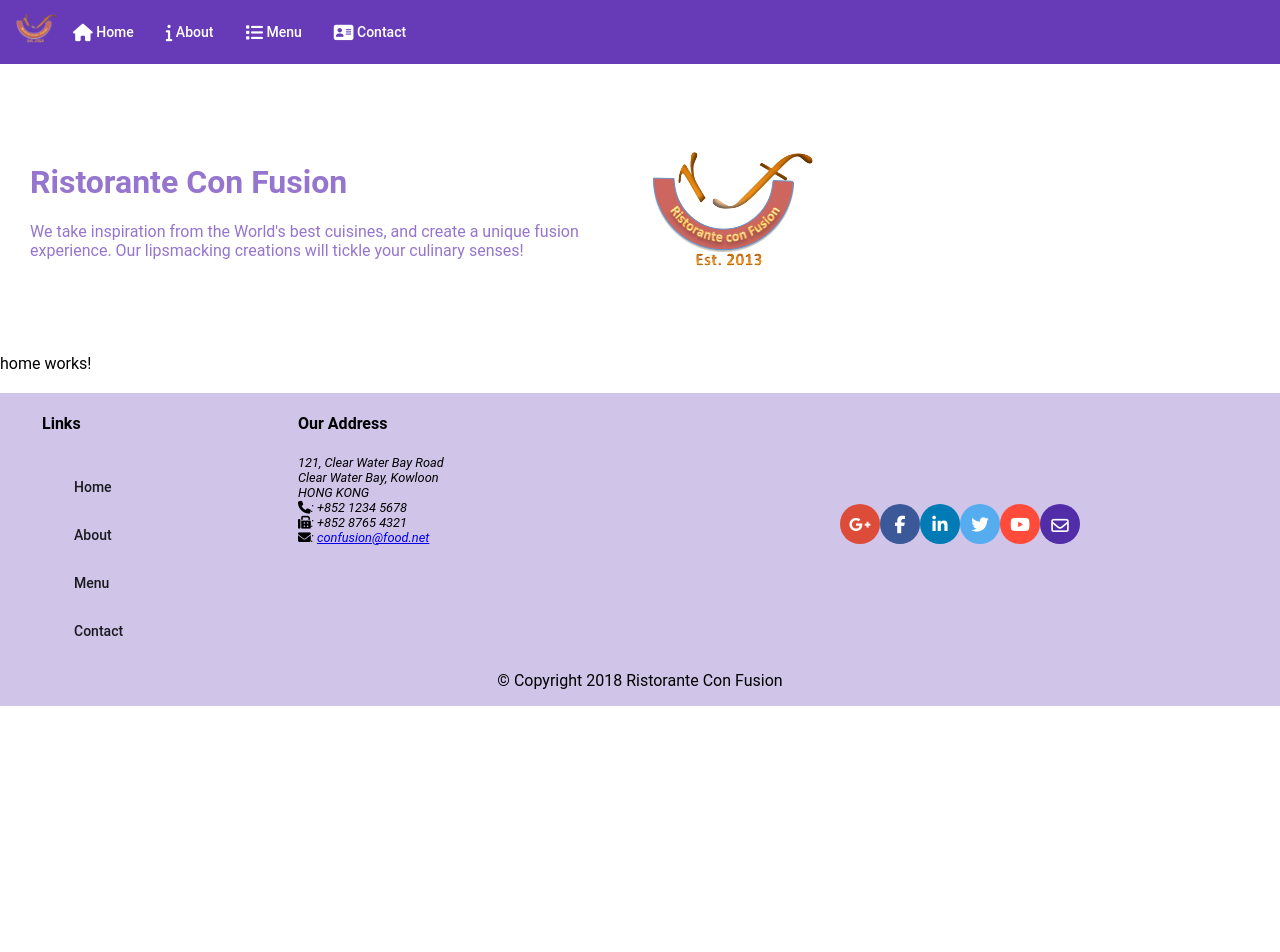
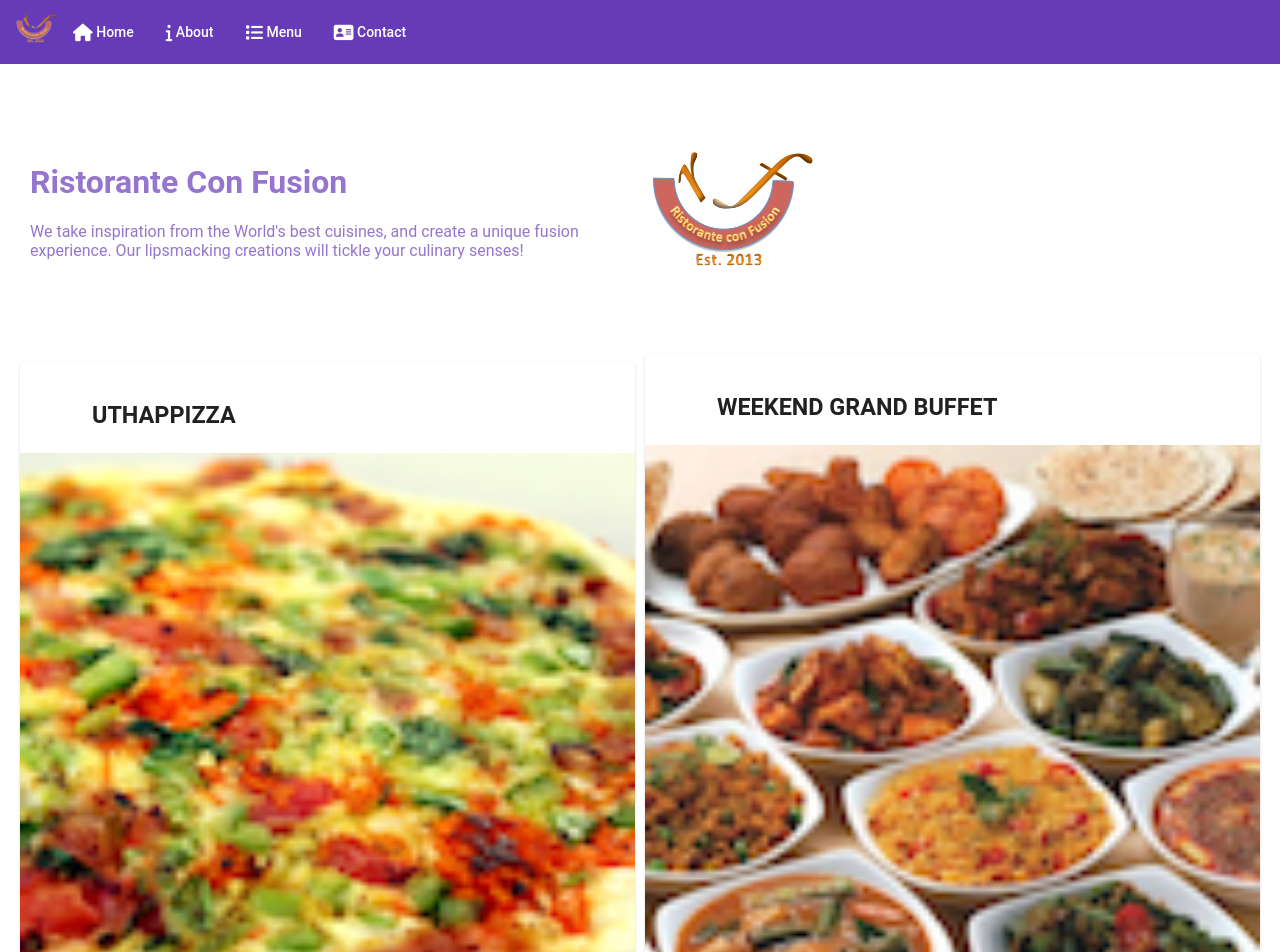
Before and after one commit to brufz/angular, an Angular app in the folder teste/: page /home in a window 1280 px wide. Shown: the top 952 px of the page. Before the commit the page ends 800 px from the top, so only its background shows below. Built offline with nearby package versions, Linux system fonts and the light colour scheme.

Commit message:
single page application

```diff
--- a/teste/src/app/contact/contact.component.html
+++ b/teste/src/app/contact/contact.component.html
@@ -1,3 +1,38 @@
-<p>
-  contact works!
-</p>
+<div class="container"
+  fxLayout="column"
+  fxLayoutGap="10px">
+
+  <div fxFlex>
+    <div>
+        <h3>Contact Us</h3>
+        <hr>
+    </div>
+  </div>
+
+  <div fxFlex>
+    <h3>Location Information</h3>
+    <div fxLayout="column" fxLayout.gt-sm="row">
+      <div fxFlex="50" fxFlexOffset="20px">
+        <h4>Our Address</h4>
+        <address>
+          121, Clear Water Bay Road<br>
+          Clear Water Bay, Kowloon<br>
+          HONG KONG<br>
+          <i class="fa fa-phone"></i>: +852 1234 5678<br>
+          <i class="fa fa-fax"></i>: +852 8765 4321<br>
+          <i class="fa fa-envelope"></i>:
+                <a href="mailto:confusion@food.net">confusion@food.net</a>
+              </address>
+              <p></p>
+              <div>
+                <a mat-raised-button href="tel:+85212345678"><i class="fa fa-phone"></i> Call</a>
+                <a mat-raised-button><i class="fa fa-skype"></i> Skype</a>
+                <a mat-raised-button href="mailto:confusion@food.net"><i class="fa fa-envelope-o"></i> Email</a>
+              </div>
+              </div>
+            <div fxFlex="40">
+              <h4>Map of our Location</h4>
+            </div>
+          </div>
+        </div>
+      </div>
--- a/teste/src/app/header/header.component.css
+++ b/teste/src/app/header/header.component.css
@@ -3,6 +3,7 @@
     --background-dark: #512DA8;
     --background-light: #9575CD;
     --background-pale: #D1C4E9;
+    --background-moredark: #4527A0;
 }
 
 .jumbotron {
@@ -12,6 +13,10 @@
     min-height: 150px;
 }
 
+.active {
+    background-color: var(--background-moredark);
+}
+
 /*
 @mixin zero-margin($pad-up-down, $pad-left-right) {
     margin: 0px auto;
--- a/teste/src/app/header/header.component.html
+++ b/teste/src/app/header/header.component.html
@@ -1,9 +1,9 @@
 <mat-toolbar color="primary">
   <span><img src="/assets/images/logo.png" height=30 width=41></span>
-  <a mat-button routerLink="/home"><span class="fa fa-home fa-lg"></span> Home</a>
-  <a mat-button routerLink="/aboutus"><span class="fa fa-info fa-lg"></span> About</a>
-  <a mat-button routerLink="/menu"><span class="fa fa-list fa-lg"></span> Menu</a>
-  <a mat-button routerLink="/contactus"><span class="fa fa-address-card fa-lg"></span> Contact</a>
+  <a mat-button routerLink="/home" routerLinkActive="active"><span class="fa fa-home fa-lg"></span> Home</a>
+  <a mat-button routerLink="/aboutus" routerLinkActive="active"><span class="fa fa-info fa-lg"></span> About</a>
+  <a mat-button routerLink="/menu" routerLinkActive="active"><span class="fa fa-list fa-lg"></span> Menu</a>
+  <a mat-button routerLink="/contactus" routerLinkActive="active"><span class="fa fa-address-card fa-lg"></span> Contact</a>
 </mat-toolbar>
 
 <div class="container jumbotron"
--- a/teste/src/app/home/home.component.html
+++ b/teste/src/app/home/home.component.html
@@ -1,3 +1,36 @@
-<p>
-  home works!
-</p>
+<div class="container"
+     fxLayout="row"
+     fxLayout.sm="column"
+     fxLayout.xs="column"
+     fxLayoutAlign.gt-md="space-around center"
+     fxLayoutGap="10px">
+
+<mat-card *ngIf="dish" fxFlex>
+  <mat-card-header>
+    <div mat-card-avatar></div>
+    <mat-card-title>
+      <h3>{{dish.name | uppercase}}</h3>
+    </mat-card-title>
+  </mat-card-header>
+  <img mat-card-image src={{dish.image}} alt={{dish.name}}>
+  <mat-card-content>
+    <p>{{dish.description}}
+    </p>
+  </mat-card-content>
+</mat-card>
+
+<mat-card *ngIf="promotion" fxFlex>
+  <mat-card-header>
+    <div mat-card-avatar></div>
+    <mat-card-title>
+      <h3>{{promotion.name | uppercase}}</h3>
+    </mat-card-title>
+  </mat-card-header>
+  <img mat-card-image src={{promotion.image}} alt={{promotion.name}}>
+  <mat-card-content>
+    <p>{{promotion.description}}
+    </p>
+  </mat-card-content>
+</mat-card>
+
+</div>
--- a/teste/src/app/home/home.component.ts
+++ b/teste/src/app/home/home.component.ts
@@ -1,4 +1,8 @@
 import { Component, OnInit } from '@angular/core';
+import { Dish } from '../shared/dish';
+import { DishService } from '../services/dish.service';
+import { Promotion } from '../shared/promotion';
+import { PromotionService } from '../services/promotion.service';
 
 @Component({
   selector: 'app-home',
@@ -7,9 +11,15 @@
 })
 export class HomeComponent implements OnInit {
 
-  constructor() { }
+  dish : Dish;
+  promotion : Promotion;
+
+  constructor(private dishService : DishService,
+    private promotionService: PromotionService) { }
 
   ngOnInit() {
+    this.dish = this.dishService.getFeaturedDish();
+    this.promotion = this.promotionService.getFeaturedPromotion();
   }
 
 }
--- a/teste/src/app/services/dish.service.ts
+++ b/teste/src/app/services/dish.service.ts
@@ -12,4 +12,12 @@
   getDishes() : Dish[] {
     return DISHES;
   }
+
+  getDish(id : string) : Dish{
+    return DISHES.filter((dish) => (dish.id === id))[0]
+  }
+
+  getFeaturedDish() : Dish{
+    return DISHES.filter((dish) => dish.featured)[0]
+  }
 }
--- /dev/null
+++ b/teste/src/app/services/promotion.service.ts
@@ -0,0 +1,23 @@
+import { Injectable } from '@angular/core';
+import { Promotion } from '../shared/promotion';
+import { PROMOTIONS } from '../shared/promotions';
+
+@Injectable({
+  providedIn: 'root'
+})
+export class PromotionService {
+
+  getPromotions() : Promotion[] {
+    return PROMOTIONS;
+  }
+
+  getPromotion(id : string) : Promotion{
+    return PROMOTIONS.filter((promo) => (promo.id === id))[0]
+  }
+
+  getFeaturedPromotion() : Promotion{
+    return PROMOTIONS.filter((promo) => promo.featured)[0]
+  }
+
+  constructor() { }
+}
--- /dev/null
+++ b/teste/src/app/shared/promotion.ts
@@ -0,0 +1,9 @@
+export class Promotion {
+    id: string;
+    name: string;
+    image: string;
+    label: string;
+    price: string;
+    featured: boolean;
+    description: string;
+}
--- /dev/null
+++ b/teste/src/app/shared/promotions.ts
@@ -0,0 +1,14 @@
+import { Promotion } from "./promotion"
+
+export const PROMOTIONS : Promotion[] = [
+    {
+        id: '0',
+        name: 'Weekend Grand Buffet',
+        image: '/assets/images/buffet.png',
+        label: 'New',
+        price: '19.99',
+        featured: true,
+        // tslint:disable-next-line:max-line-length
+        description: 'Featuring mouthwatering combinations with a choice of five different salads, six enticing appetizers, six main entrees and five choicest desserts. Free flowing bubbly and soft drinks. All for just $19.99 per person'
+      }
+]
```
Also changed, not shown: teste/src/app/app.module.ts (+16 -15 lines), 1 other file (tests, documents, lock files or other folders).
